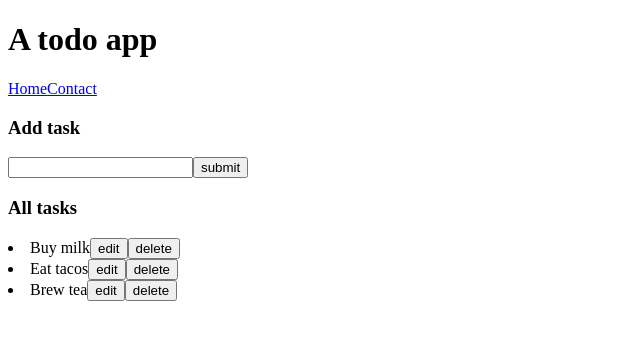
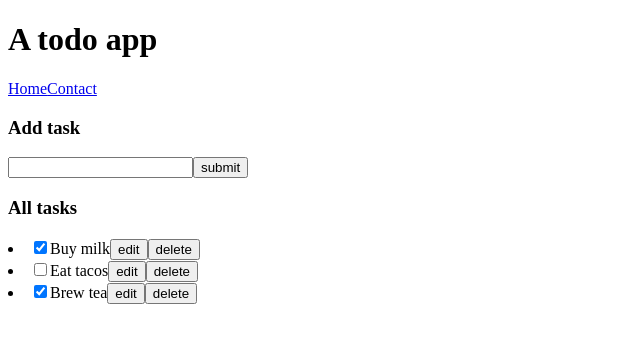
Before and after one commit to abhinabadutta2019/toDoList-react, a React (Create React App) app: page / in a window 1280 px wide. Shown: the top 342 px of the page, without its empty margins (0-640 px from the left). Built offline with nearby package versions, Linux system fonts and the light colour scheme.

Commit message:
checkbox working

```diff
--- a/src/Task.js
+++ b/src/Task.js
@@ -22,6 +22,14 @@ const Task = ({ todo, deleteFunc, onEditTodo }) => {
 
     onEditTodo(updatedTodo);
     setisEditing(false);
+  };
+  //
+  const checkBoxHandler = () => {
+    // console.log("HI");
+    //
+    const updatedTodo = { ...todo, seen: !todo.seen };
+
+    onEditTodo(updatedTodo);
   };
   //
 
@@ -49,6 +57,7 @@ const Task = ({ todo, deleteFunc, onEditTodo }) => {
   return (
     //
     <>
+      <input type="checkbox" checked={todo.seen} onChange={checkBoxHandler} />
       {content}
       <button
         onClick={() => {
```
